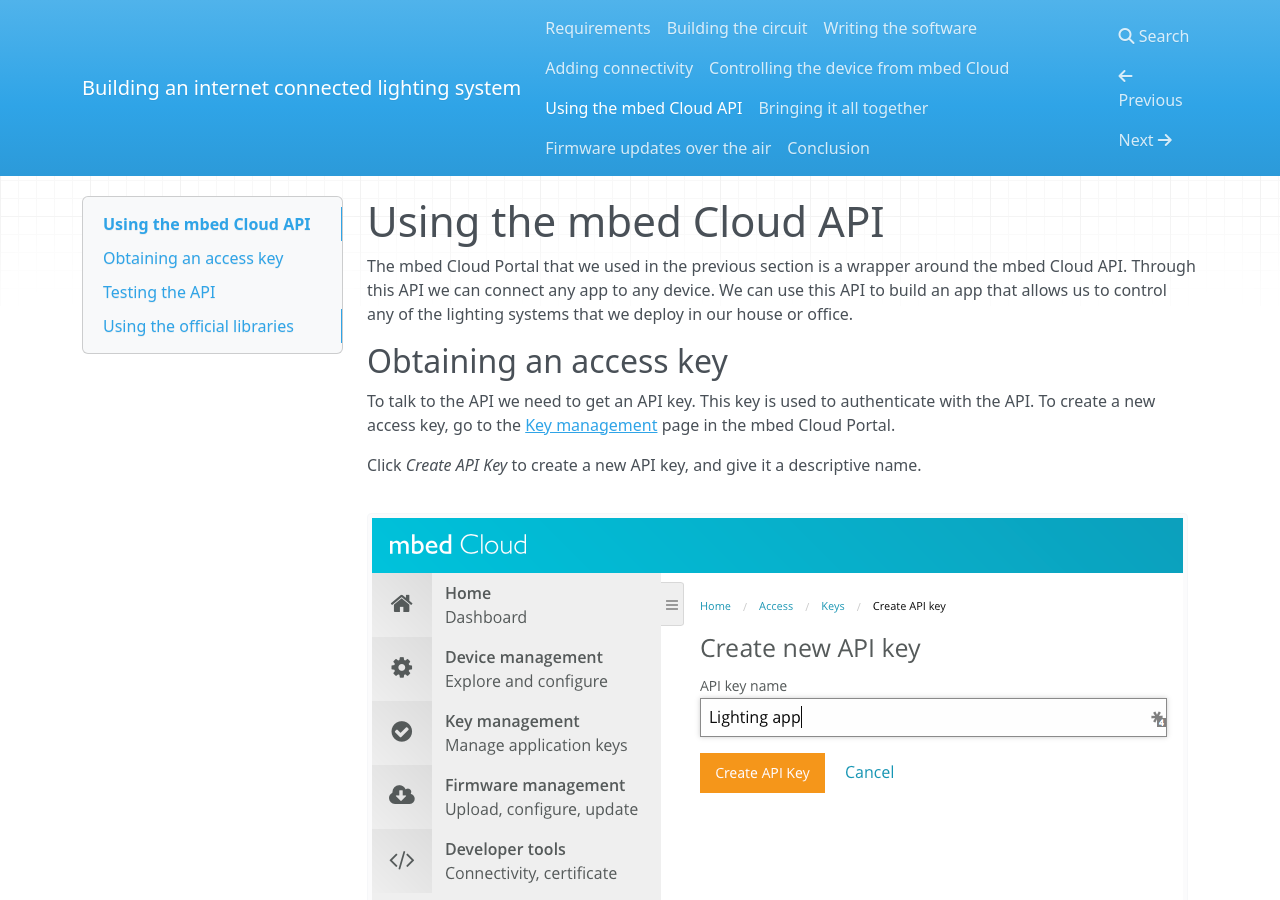
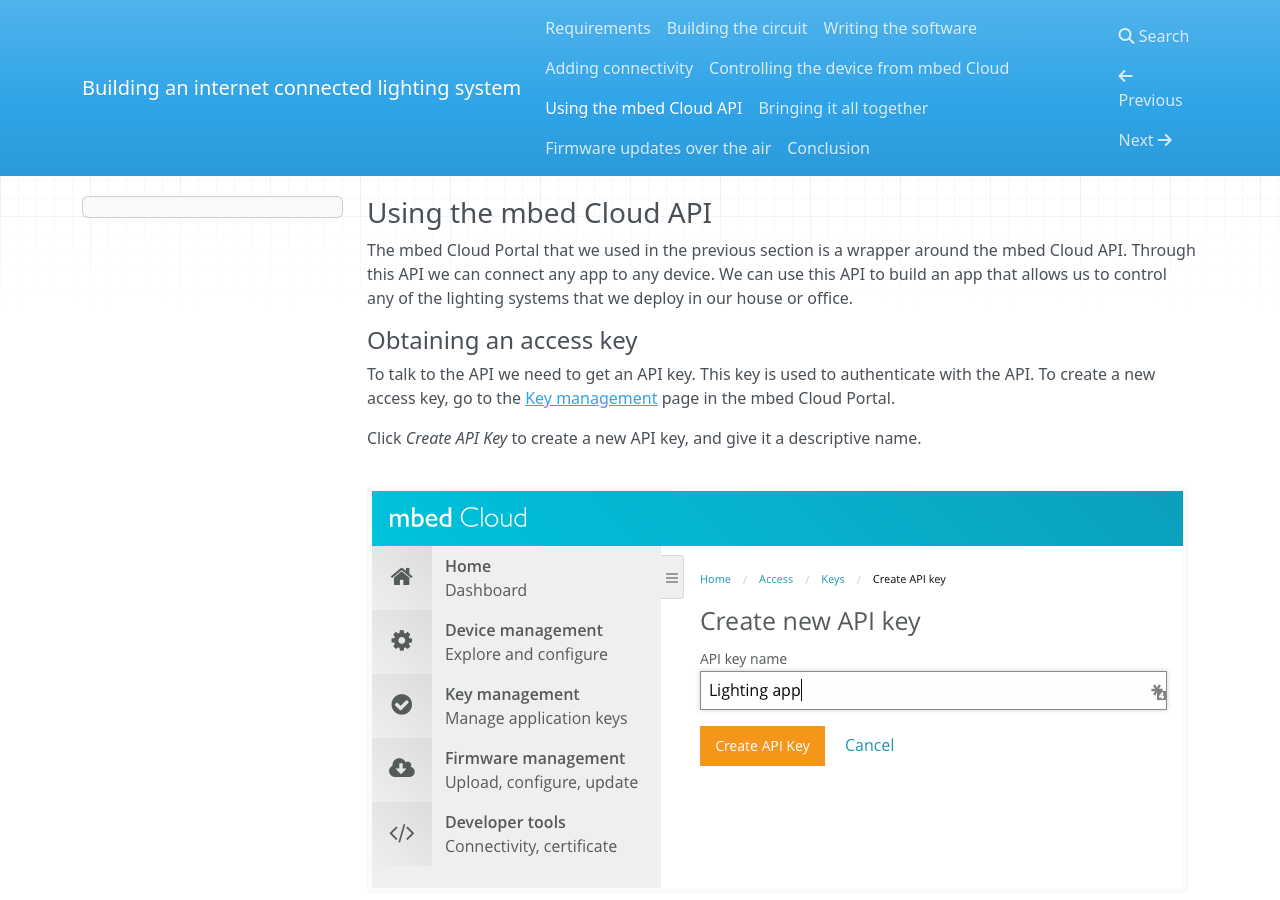
Before and after one commit to PelionIoT/connected-lights-cloud, an MkDocs documentation site: the page built from docs/6_cloud-api.md, in a window 1280 px wide and 900 px high. Built offline with MkDocs 1.6.1, drawn with Linux system fonts in a browser that asks for light colours; nearby versions of some CDN libraries; old or Windows-style settings are respelled for this version of MkDocs.

Commit message:
Rejigging headers

```diff
--- a/docs/6_cloud-api.md
+++ b/docs/6_cloud-api.md
@@ -1,8 +1,8 @@
-# Using the mbed Cloud API
+### Using the mbed Cloud API
 
 The mbed Cloud Portal that we used in the previous section is a wrapper around the mbed Cloud API. Through this API we can connect any app to any device. We can use this API to build an app that allows us to control any of the lighting systems that we deploy in our house or office.
 
-## Obtaining an access key
+#### Obtaining an access key
 
 To talk to the API we need to get an API key. This key is used to authenticate with the API. To create a new access key, go to the [Key management](https://portal.mbedcloud.com/access/keys) page in the mbed Cloud Portal.
 
@@ -10,7 +10,7 @@ Click *Create API Key* to create a new API key, and give it a descriptive name.
 
 <span class="images">![Creating a new access key in mbed Cloud](assets/lights14.png)</span>
 
-## Testing the API
+#### Testing the API
 
 We can quickly test if the access key works by doing a call to the API to query for all our devices. To retrieve a list of all devices, make a GET request to https://api.mbedcloud.com/v2/endpoints. You'll need to send an authorization header with this request:
 
@@ -53,7 +53,7 @@ It will return something like this:
 
 <span class="notes">**Note:** The official API documentation for the mbed Cloud REST API interface is [located here](/docs/v1.2/api-references/index.html).</span>
 
-## Using the official libraries
+#### Using the official libraries
 
 There are official mbed Cloud SDKs available for node.js and Python. These APIs are asynchronous, because for many functions it is not guaranteed that an action (such as writing to a device) will happen straight away -  the device might be in deep sleep or otherwise slow to respond. Therefore, you need to listen to callbacks on a notification channel. If you're using any of the official libraries, notification channels are abstracted away, making it easier to write applications on top of mbed Cloud.
 
@@ -61,7 +61,7 @@ An additional feature in the libraries is that they support subscriptions. We ca
 
 The following sections show an example of changing the color of the light, and receiving a notification whenever someone waves in front of the PIR sensor, in both node.js and Python.
 
-### node.js
+##### node.js
 
 First, make sure you have installed [node.js](http://nodejs.org). Then create a new folder, and install the mbed Cloud node.js SDK via npm:
 
@@ -134,7 +134,7 @@ Motion detected at 015b58400ce40000000000010010022a new count is 2
 
 See here for the [full docs](https://github.com/ARMmbed/mbed-cloud-sdk-javascript) on how to use the JavaScript SDK.
 
-### Python
+##### Python
 
 First make sure that you have installed [Python 2.7](https://www.python.org/downloads/) and [pip](https://pip.pypa.io/en/stable/installing/). Then create a new folder, and install the mbed Cloud SDK through pip:
 
```
